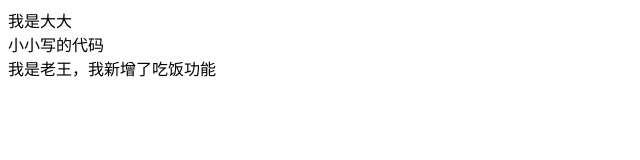
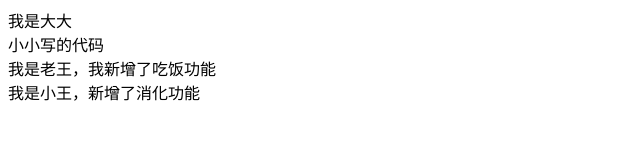
Before and after one commit to shiney-gh/first, a plain HTML site: page index.html in a window 1280 px wide. Shown: the whole page, without its empty margins (0-640 px from the left). Drawn offline with Linux system fonts and the light colour scheme.

Commit message:
新增消化

```diff
--- a/index.html
+++ b/index.html
@@ -10,5 +10,6 @@
     <div>我是大大</div>
     <div>小小写的代码</div>
     <div>我是老王，我新增了吃饭功能</div>
+    <div>我是小王，新增了消化功能</div>
 </body>
 </html>
```
